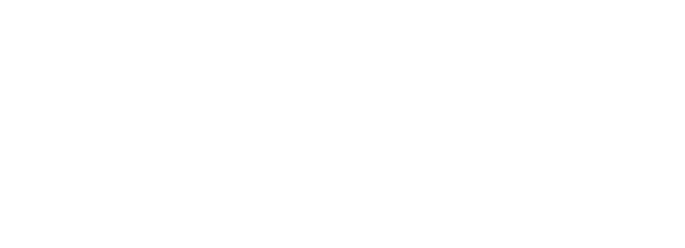
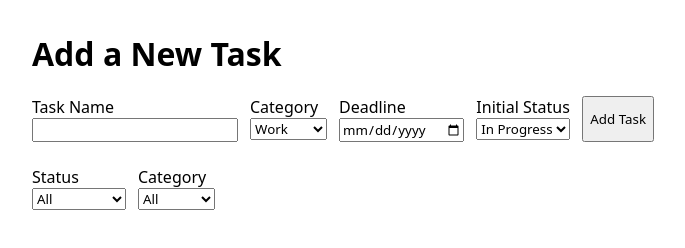
Before and after one commit to selinsenenharsch/sba-task-management-app, a plain HTML site: page index.html in a window 1280 px wide. Shown: the whole page, without its empty margins (274-959 px from the left). Drawn offline with Linux system fonts and the light colour scheme.

Commit message:
feat: add semantic HTML structure and base CSS styling

```diff
--- a/index.html
+++ b/index.html
@@ -1,13 +1,75 @@
 <!DOCTYPE html>
 <html lang="en">
 <head>
-    <meta charset="UTF-8">
-    <meta name="viewport" content="width=device-width, initial-scale=1.0">
-    <title>Task Management App</title>
-    <link rel="stylesheet" href="./style.css">
-    <script src="app.js" defer></script>
+  <meta charset="UTF-8">
+  <meta name="viewport" content="width=device-width, initial-scale=1.0">
+  <title>Task Management App</title>
+  <link rel="stylesheet" href="./style.css">
+  <script src="app.js" defer></script>
 </head>
 <body>
+  <main class="container">
+    <h1>Add a New Task</h1>
 
+    <form id="task-form">
+      <div class="form-group">
+        <label for="task-name">Task Name</label>
+        <input type="text" id="task-name" required>
+      </div>
+
+      <div class="form-group">
+        <label for="task-category">Category</label>
+        <select id="task-category">
+          <option value="Work">Work</option>
+          <option value="Personal">Personal</option>
+          <option value="Study">Study</option>
+          <option value="Errands">Errands</option>
+        </select>
+      </div>
+
+      <div class="form-group">
+        <label for="task-deadline">Deadline</label>
+        <input type="date" id="task-deadline" required>
+      </div>
+
+      <div class="form-group">
+        <label for="task-status">Initial Status</label>
+        <select id="task-status">
+          <option value="In Progress">In Progress</option>
+          <option value="Completed">Completed</option>
+        </select>
+      </div>
+
+      <button type="submit">Add Task</button>
+    </form>
+
+    <section class="filters" aria-label="Filter tasks">
+      <div class="filter-group">
+        <label for="filter-status">Status</label>
+        <select id="filter-status">
+          <option value="All">All</option>
+          <option value="In Progress">In Progress</option>
+          <option value="Completed">Completed</option>
+          <option value="Overdue">Overdue</option>
+        </select>
+      </div>
+
+      <div class="filter-group">
+        <label for="filter-category">Category</label>
+        <select id="filter-category">
+          <option value="All">All</option>
+          <option value="Work">Work</option>
+          <option value="Personal">Personal</option>
+          <option value="Study">Study</option>
+          <option value="Errands">Errands</option>
+        </select>
+      </div>
+    </section>
+
+    <section class="task-list-section" aria-label="Task list">
+      <p id="feedback-msg" role="status" aria-live="polite"></p>
+      <ul id="task-list" class="task-list"></ul>
+    </section>
+  </main>
 </body>
 </html>
--- a/style.css
+++ b/style.css
@@ -0,0 +1,45 @@
+* {
+  box-sizing: border-box;
+  font-family: system-ui, sans-serif;
+}
+
+body {
+  max-width: 700px;
+  margin: 2rem auto;
+  padding: 0 1rem;
+}
+
+#task-form,
+.filters {
+  display: flex;
+  flex-wrap: wrap;
+  gap: 0.75rem;
+  margin-bottom: 1.5rem;
+}
+
+.form-group,
+.filter-group {
+  display: flex;
+  flex-direction: column;
+}
+
+.task-list {
+  list-style: none;
+  padding: 0;
+  display: flex;
+  flex-direction: column;
+  gap: 0.5rem;
+}
+
+.task-item {
+  display: flex;
+  justify-content: space-between;
+  align-items: center;
+  padding: 0.75rem;
+  border: 1px solid #ccc;
+  border-radius: 6px;
+}
+
+.status-in-progress { background-color: #e0f2fe; }
+.status-completed   { background-color: #bbf7d0; }
+.status-overdue     { background-color: #fecdd3; }
```
